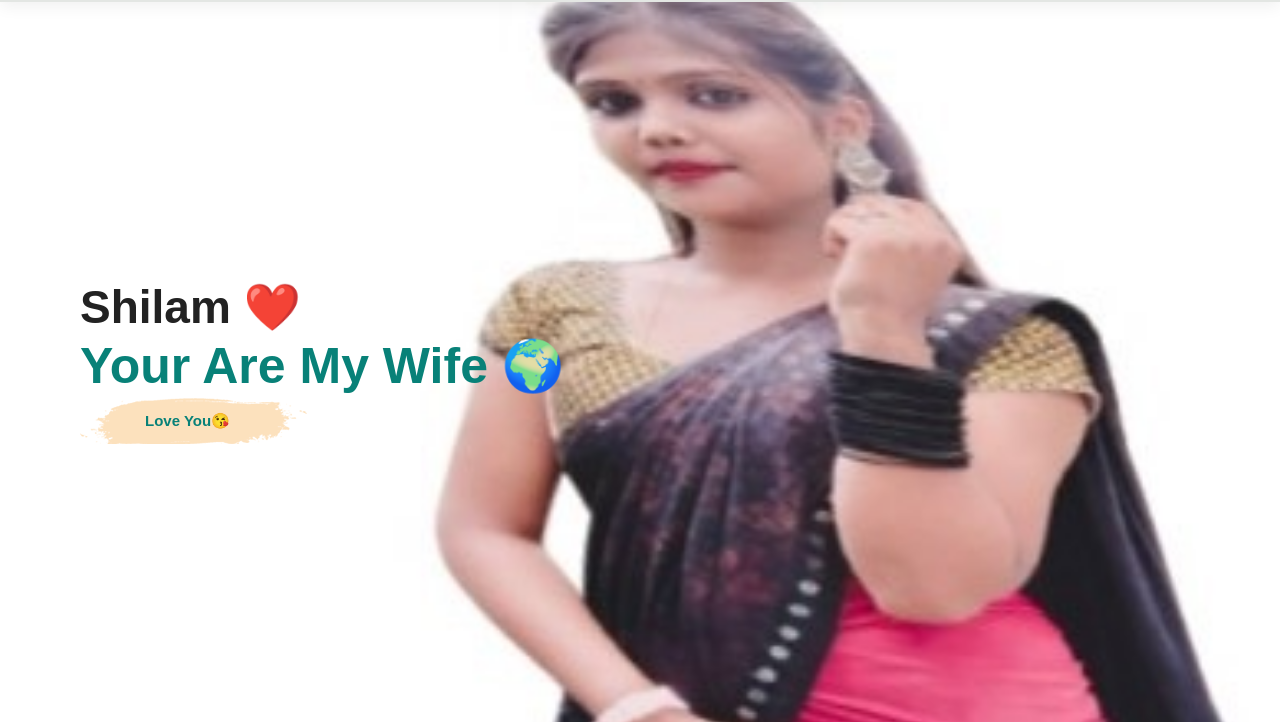
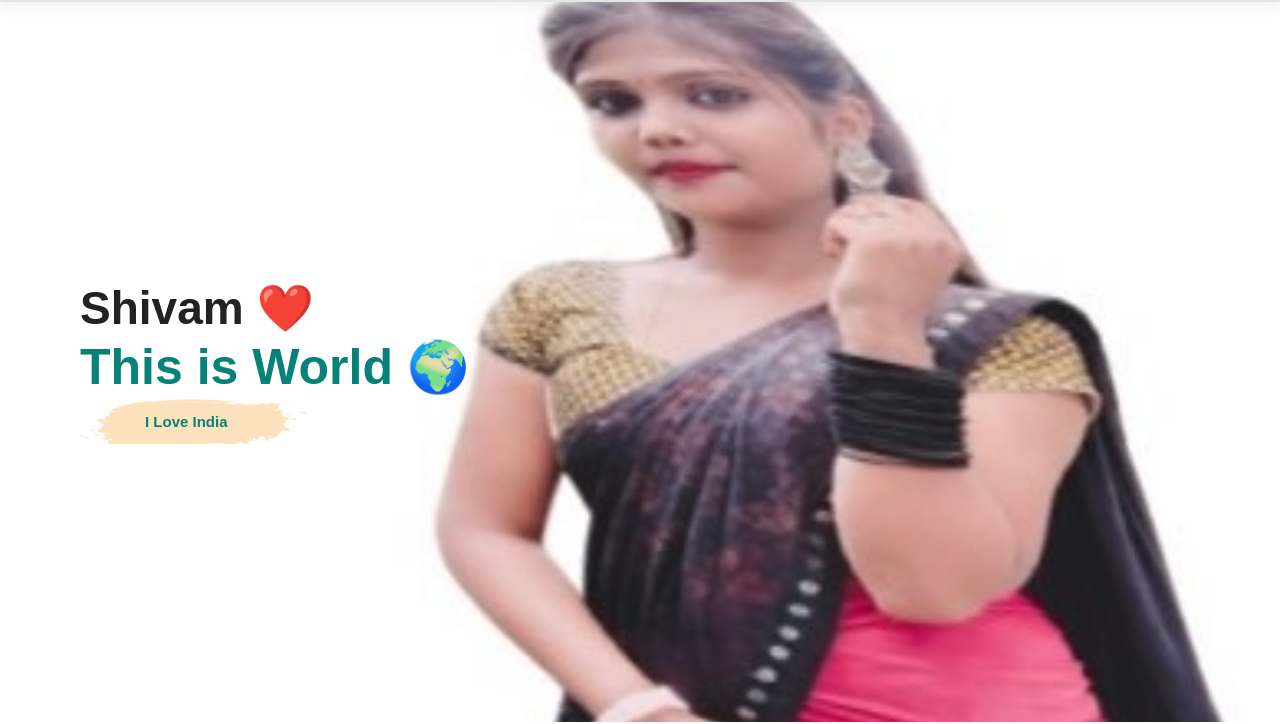
Before and after one commit to ShivamMahto143/shilam.github.io, a plain HTML site: page index.html in a window 1280 px wide. Shown: the part 82-806 px from the top of the page. Drawn offline with Linux system fonts and the light colour scheme; files whose address does not match are found by name.

Commit message:
Update index.html

```diff
--- a/index.html
+++ b/index.html
@@ -34,10 +34,10 @@
     <section id="hero">
         <!-- <h4>Trade in offers</h4> -->
         <!-- <h2>Super Value Deals</h2> -->
-        <h2>Shilam ❤️</h2>
-        <h1>Your Are My Wife 🌍</h1>
+        <h2>Shivam ❤️</h2>
+        <h1>This is World 🌍</h1>
         <!-- <p>save more with coupons & up to 70% off!</p> -->
-        <button>Love You😘</button>
+        <button>I Love India</button>
     </section>
     <section id="feature" class="section-p1">
         <div class="fe-box">
```
